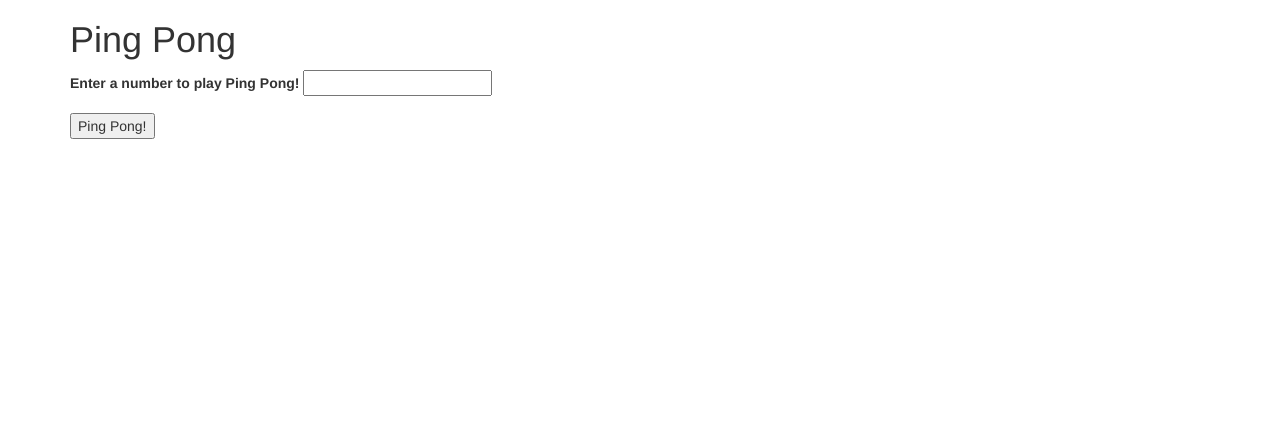
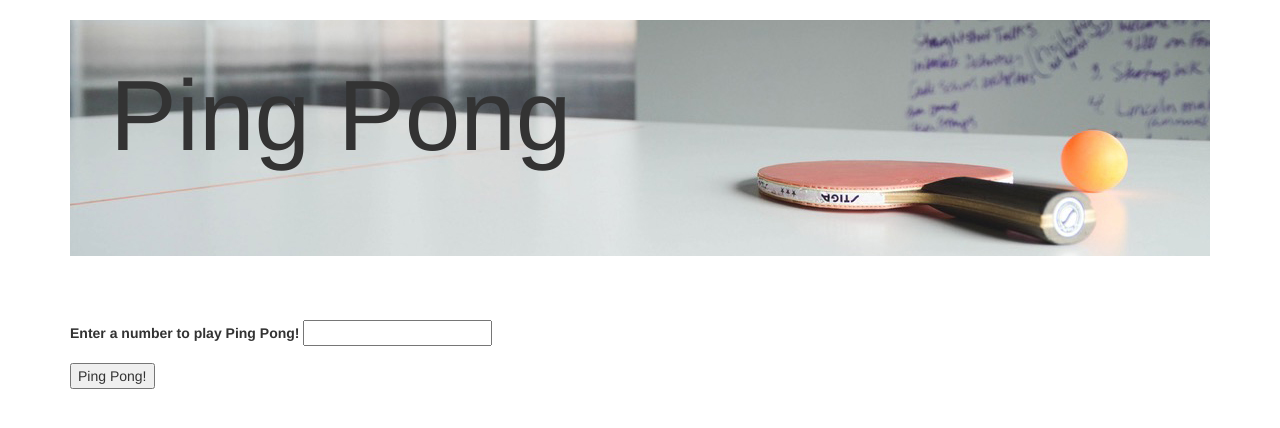
Before and after one commit to warnock/ping-pong, a plain HTML site: page index.html in a window 1280 px wide. Drawn offline with nearby package versions, Linux system fonts and the light colour scheme.

Commit message:
Add img folder and header image as well as first styles.

```diff
--- a/css/styles.css
+++ b/css/styles.css
@@ -0,0 +1,10 @@
+.header {
+  background: url(../img/pingPong.jpg) no-repeat;
+  background-attachment: fixed;
+  background-size: contain;
+  height: 300px;
+}
+h1 {
+  font-size: 100px;
+  padding: 40px;
+}
--- a/index.html
+++ b/index.html
@@ -11,7 +11,9 @@
   </head>
   <body>
     <div class="container">
-      <h1>Ping Pong</h1>
+      <div class="header">
+        <h1>Ping Pong</h1>
+      </div>
       <form id="pingPong">
         <div class="form-group">
           <label for="numInput">Enter a number to play Ping Pong!</label>
--- a/js/scripts.js
+++ b/js/scripts.js
@@ -14,8 +14,6 @@ function divisible(number) {
   }
 };
 
-
-
 //front end logic
 $(function(){
   $("#pingPong").submit(function(){
```
Also changed, not shown: img/pingPong.jpg (added).
